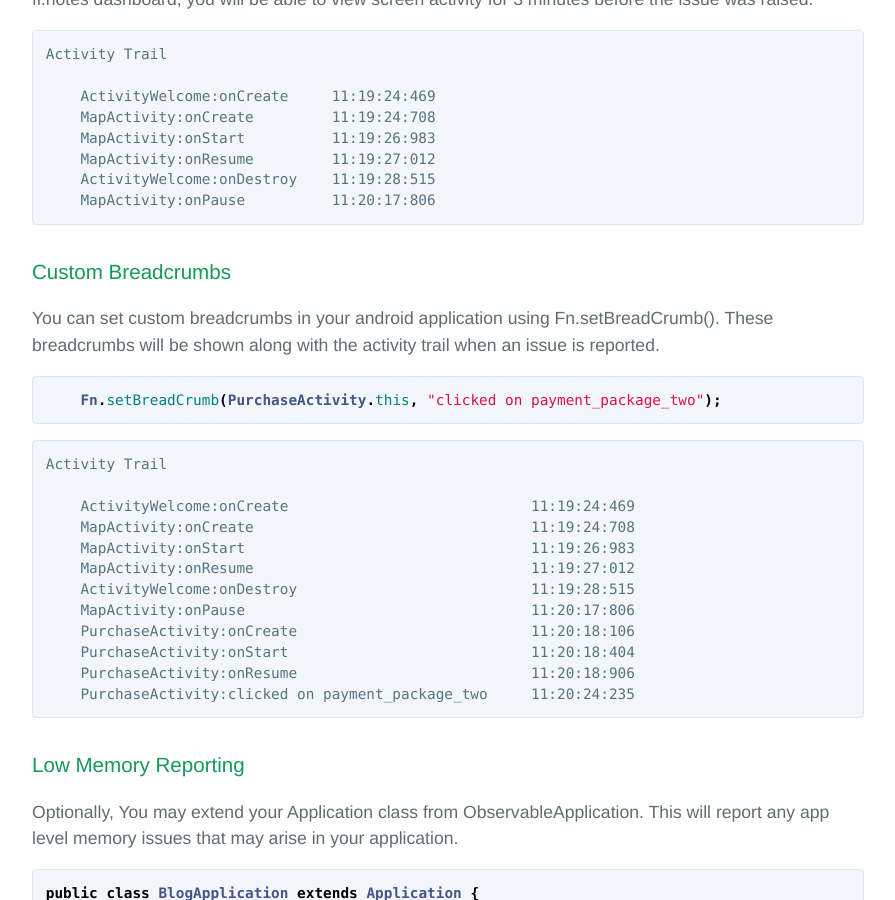
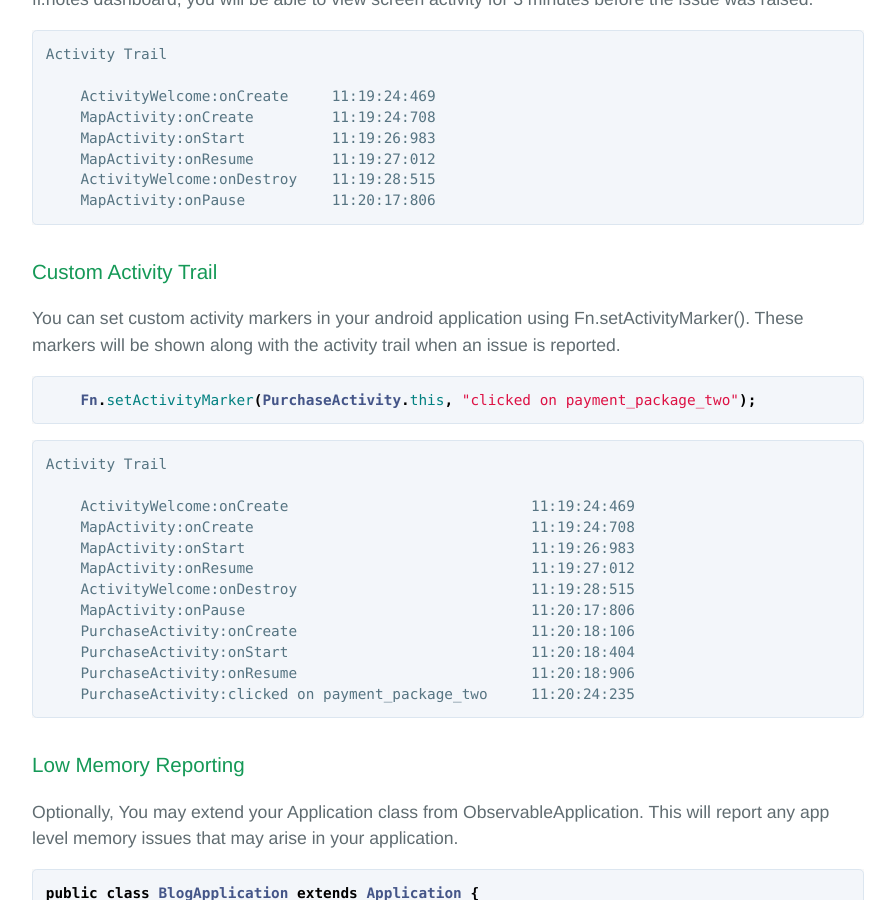
Before and after one commit to finotes/finotes.github.io, a Jekyll site: the page built from _posts/2018-02-02-java-docs.md, in a window 1280 px wide and 900 px high, scrolled down 7081 px. Shown: the whole window, without its empty margins (192-1087 px from the left). Built offline with Jekyll 4.4.1, drawn with Linux system fonts in a browser that asks for light colours; some web fonts are replaced.

Commit message:
Update 2018-02-02-java-docs.md

````diff
--- a/_posts/2018-02-02-java-docs.md
+++ b/_posts/2018-02-02-java-docs.md
@@ -284,11 +284,11 @@ Activity Trail
     ActivityWelcome:onDestroy    11:19:28:515
     MapActivity:onPause          11:20:17:806
 ```
-### Custom Breadcrumbs
-You can set custom breadcrumbs in your android application using Fn.setBreadCrumb(). These breadcrumbs will be shown along with the activity trail when an issue is reported.
+### Custom Activity Trail
+You can set custom activity markers in your android application using Fn.setActivityMarker(). These markers will be shown along with the activity trail when an issue is reported.
 
 ```java
-    Fn.setBreadCrumb(PurchaseActivity.this, "clicked on payment_package_two");
+    Fn.setActivityMarker(PurchaseActivity.this, "clicked on payment_package_two");
 ```
 
 ```
````
